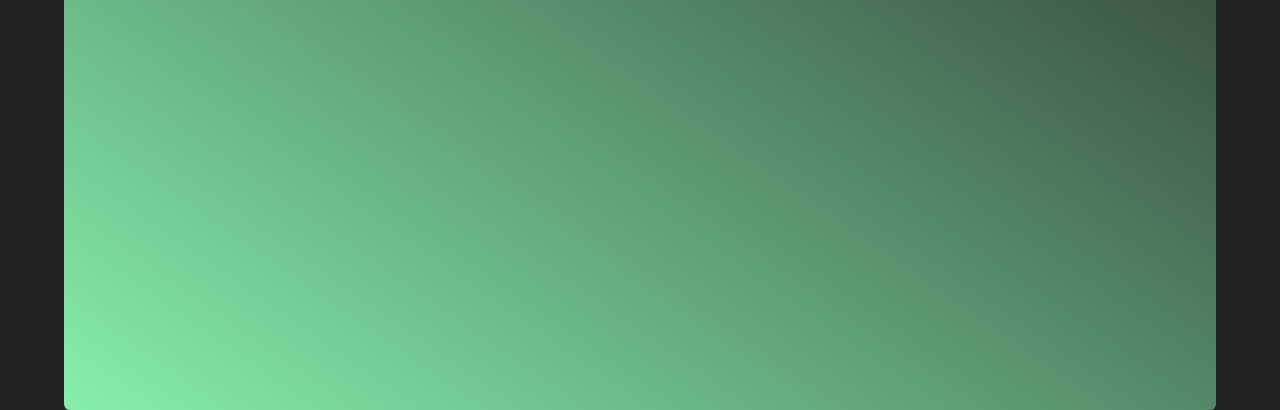
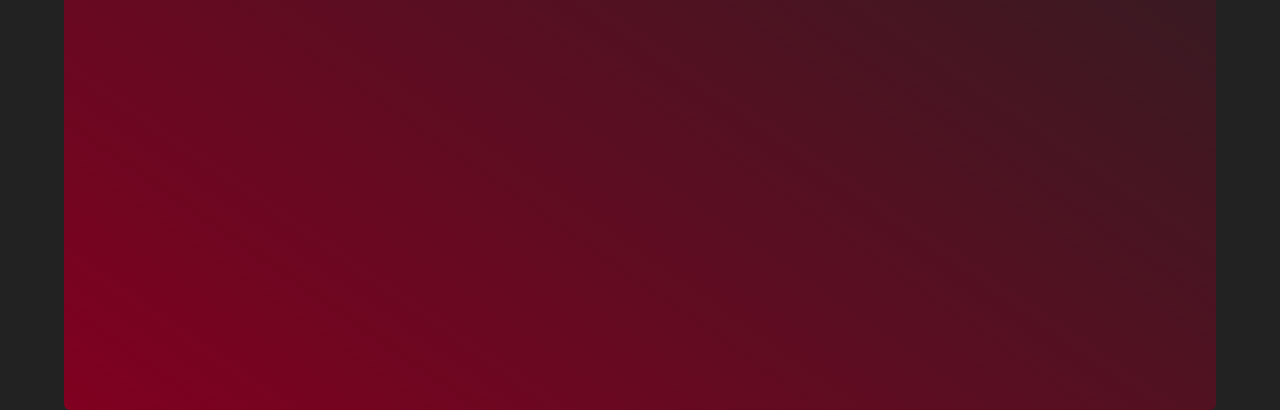
Before and after one commit to Ftasma/weatherapp, a website: page index.html in a window 1280 px wide. Shown: the part 414-824 px from the top of the page. Drawn offline with Linux system fonts and the light colour scheme.

Commit message:
backgroundColorChange

```diff
--- a/index.html
+++ b/index.html
@@ -9,7 +9,7 @@
   </head>
   <body class="bg-[#222] text-white">
     <aside
-      class="bg-gradient-to-tr from-green-300 w-[90%] h-screen mx-auto mt-6 text-center rounded-md"
+      class="bg-gradient-to-tr from-[#800020] w-[90%] h-screen mx-auto mt-6 text-center rounded-md"
     >
       <nav class="flex justify-around pt-7 items-center p-2">
         <input
```
Also changed, not shown: dist/output.css.
